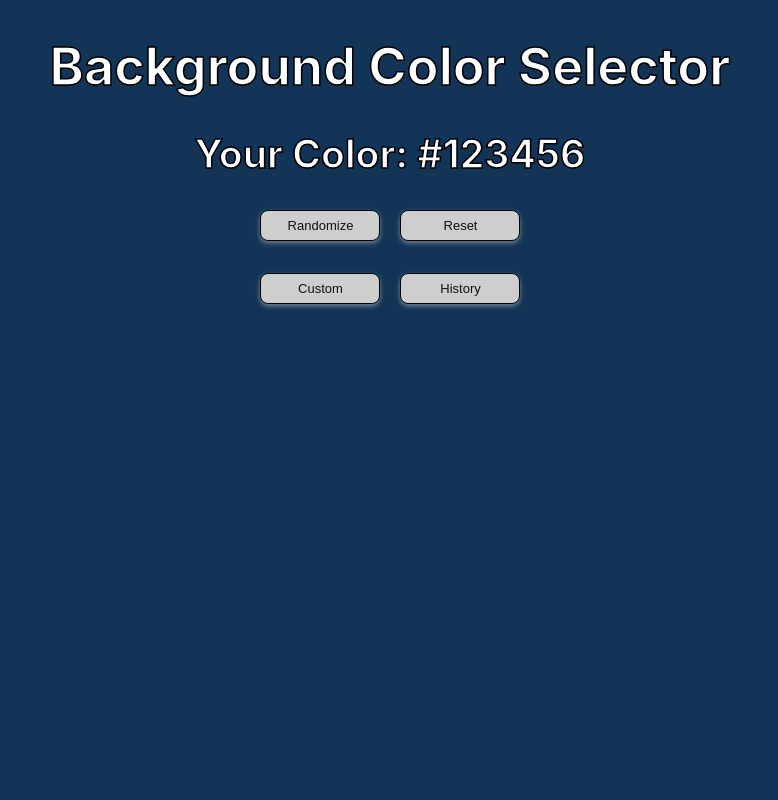
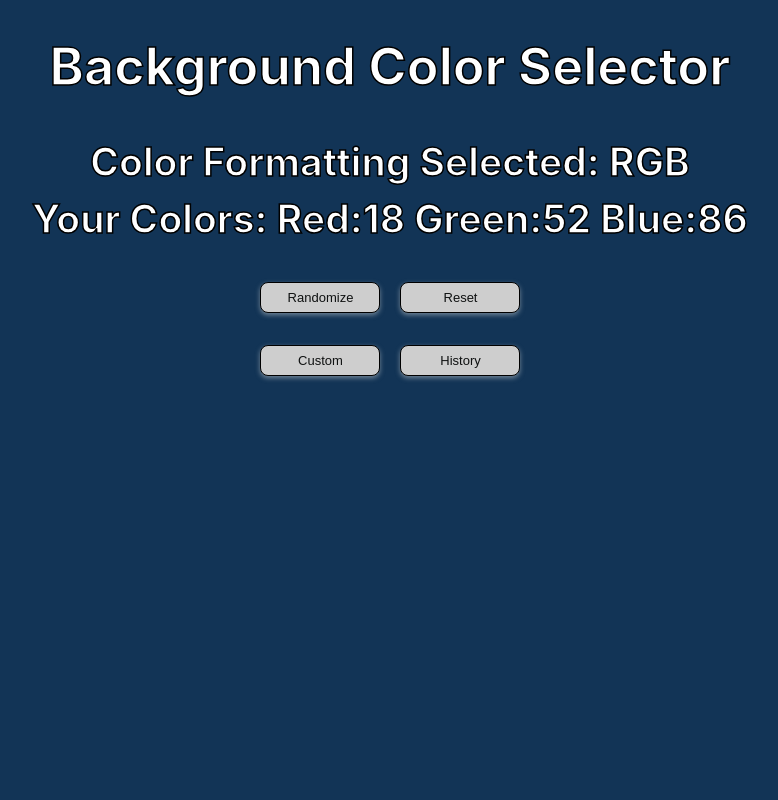
Before and after one commit to elliottingey/colors, a React (Create React App) app: page / in a window 1280 px wide. Shown: the top 800 px of the page, without its empty margins (250-1028 px from the left). Built offline with nearby package versions, Linux system fonts and the light colour scheme.

Commit message:
more framework for diff color types

```diff
--- a/src/App.css
+++ b/src/App.css
@@ -129,10 +129,17 @@
   color: white;
 }
 
-.App-link {
-  color: #61dafb;
+
+.h1title {
+  margin-bottom: 10px;
 }
 
-.h1title {
-  margin-bottom: 0px;
+.h2title {
+  margin-top: 30px;
+  margin-bottom: 5px;
 }
+
+.h2title2 {
+  margin-top: 5px;
+  margin-bottom: 40px;
+}
--- a/src/App.tsx
+++ b/src/App.tsx
@@ -55,20 +55,24 @@ function RBGTextChange() {
 }
 
 
-
-var siteColor = '123456';
+var colorType = 'RGB';
+var hexSiteColor = '123456';
+var RGBred = '18';
+var RGBgreen = '52';
+var RGBblue = '86';
 //TODO add correct color appearing and changing
+//TODO if RGB mode use, if hex mode use, etc for h2 and other relevant parts
+//TODO customize dropdown buttons
 function App() {
   return (
     <div className="App">
       <header className="App-header" id="headerID">
+
       <h1 className="h1title"> Background Color Selector</h1>
-
-
-      <h2>Your Color: #{siteColor}</h2>
+      <h2 className="h2title">Color Formatting Selected: {colorType}</h2>
+      <h2 className="h2title2">Your Colors:  Red:{RGBred}  Green:{RGBgreen}  Blue:{RGBblue}</h2>
 
       </header>
-
 
 
       <body className="App-body" id="bodyID">
@@ -82,18 +86,23 @@ function App() {
           <div className="dropdown">
             <button className="dropbtn">Custom</button>
             <div className="dropdown-content" style={{right:10}}>
-              <button className="button-action" onClick={insertRandomColor}>Randomize</button>
-              <a href="#">Link 2</a>
-              <a href="#">Link 3</a>
+              <div><button className="custom-drop-btn">rgb</button></div>
+              <div><button className="custom-drop-btn">Hex Values</button></div>
+              <div><button className="custom-drop-btn">hsla</button></div>
+              <div><button className="custom-drop-btn">RBG</button></div>
+              <div><a href="#">Link 3</a></div>
             </div>
           </div>
+
 
           <div className="dropdown">
             <button className="dropbtn">History</button>
             <div className="dropdown-content" style={{left:10}}>
-              <a href="#">Link 1</a>
-              <a href="#">Link 2</a>
-              <a href="#">Link 3</a>
+              <div><button className="custom-drop-btn">rgb</button></div>
+              <div><button className="custom-drop-btn">Hex Values</button></div>
+              <div><button className="custom-drop-btn">hsla</button></div>
+              <div><button className="custom-drop-btn">RBG</button></div>
+              <div><a href="#">Link 3</a></div>
             </div>
           </div>
 
```
